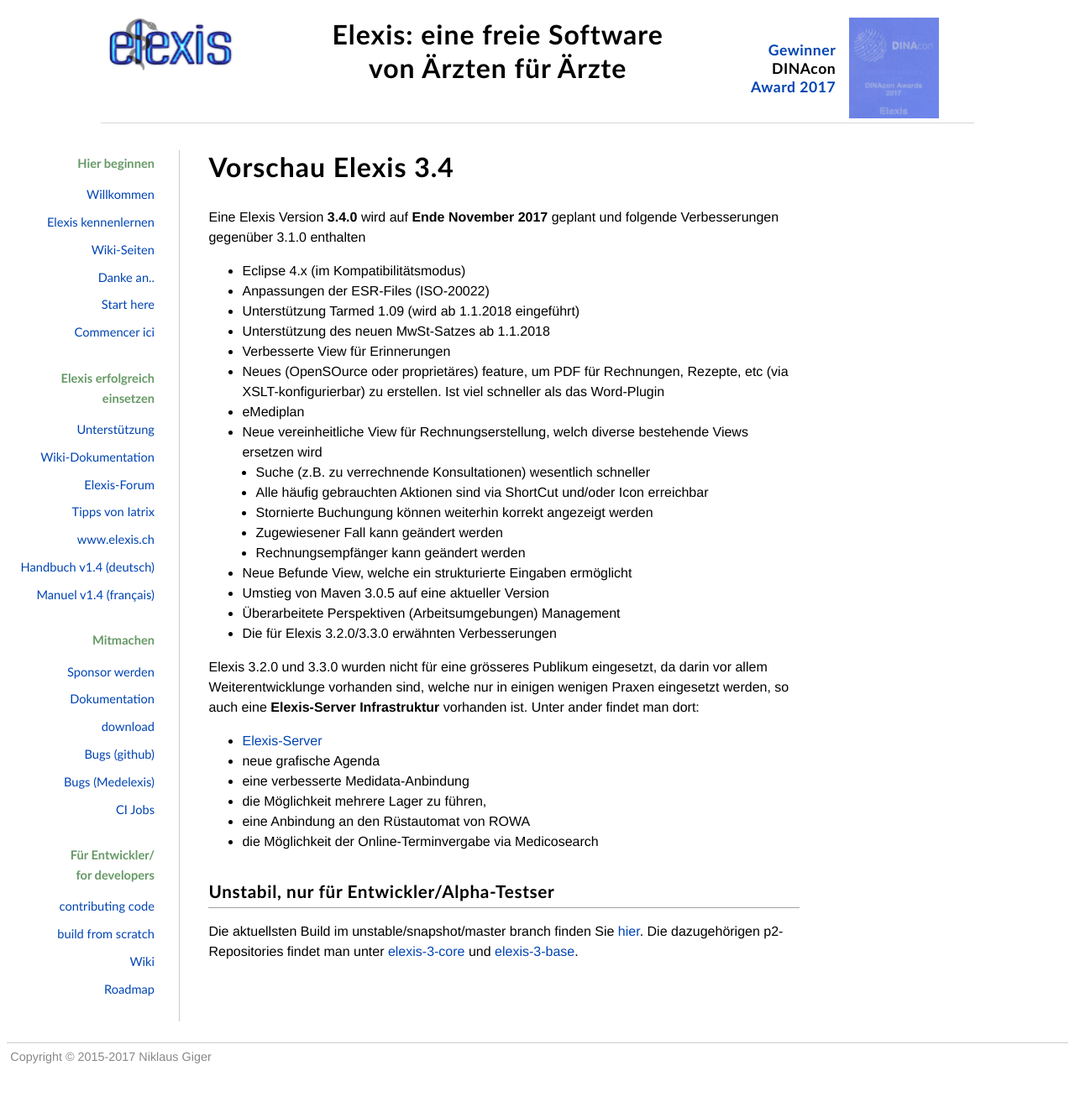
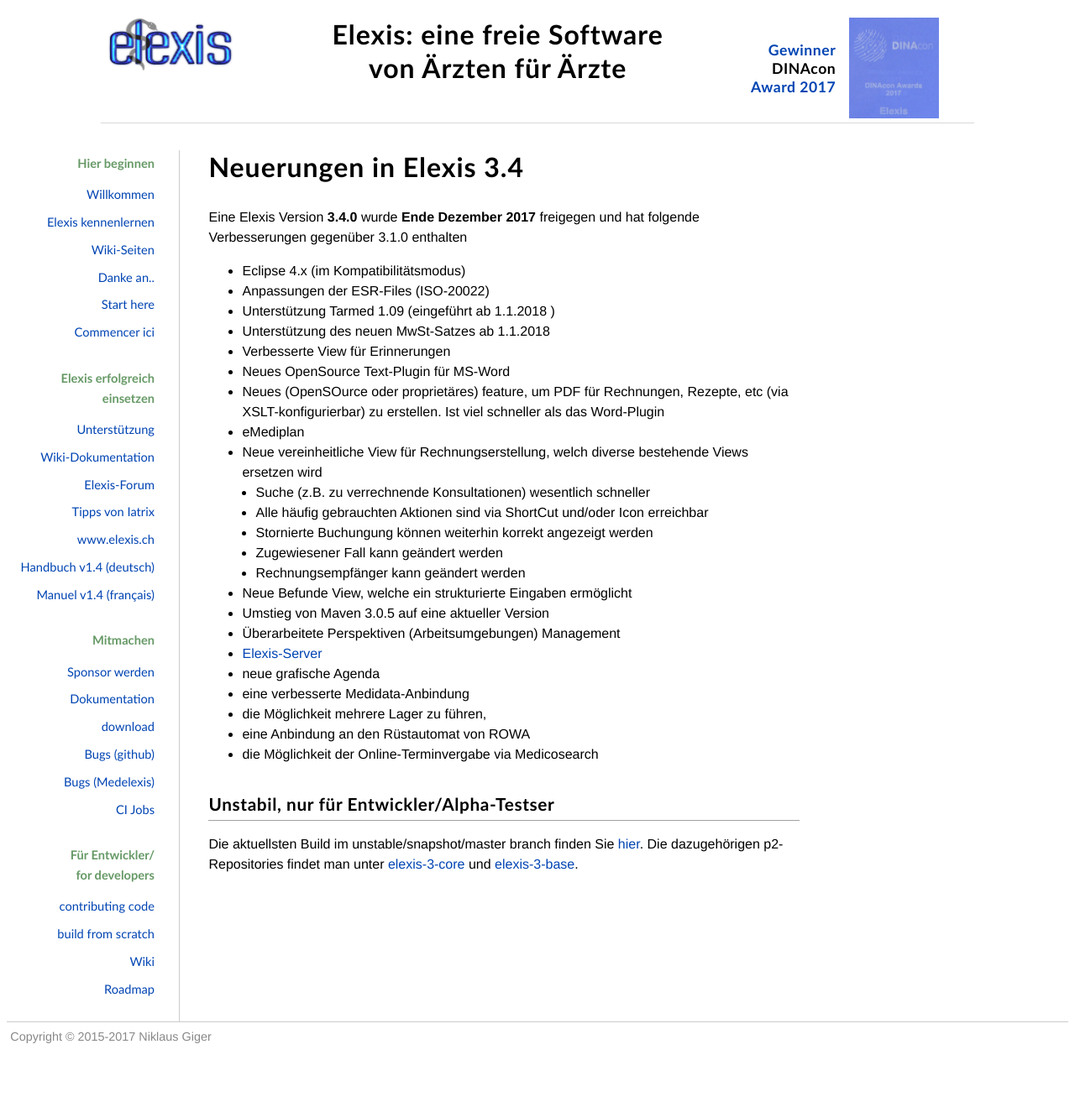
Before and after one commit to elexis/elexis.github.com, a Jekyll site: the page built from ausblick.markdown, in a window 1280 px wide. Shown: the whole page at 84% size. Built offline with Jekyll 4.4.1, drawn with Linux system fonts in a browser that asks for light colours; our own code applies the rules of GitHub Pages for plain Markdown files; after the commit the page ends 1294 px from its top, so only the background shows below that.

Commit message:
Update auf Version 3.4

```diff
--- a/ausblick.markdown
+++ b/ausblick.markdown
@@ -1,15 +1,16 @@
 ---
-title: Vorschau Elexis 3.4
+title: Neuerungen in Elexis 3.4
 permalink: ausblick.html
 ---
 
-Eine Elexis Version **3.4.0** wird auf **Ende November 2017** geplant und folgende Verbesserungen gegenüber 3.1.0 enthalten
+Eine Elexis Version **3.4.0** wurde **Ende Dezember 2017** freigegen und hat folgende Verbesserungen gegenüber 3.1.0 enthalten
 
 * Eclipse 4.x (im Kompatibilitätsmodus)
 * Anpassungen der ESR-Files (ISO-20022)
-* Unterstützung Tarmed 1.09 (wird ab 1.1.2018 eingeführt)
+* Unterstützung Tarmed 1.09 (eingeführt ab 1.1.2018 )
 * Unterstützung des neuen MwSt-Satzes ab 1.1.2018
 * Verbesserte View für Erinnerungen
+* Neues OpenSource Text-Plugin für MS-Word
 * Neues (OpenSOurce oder proprietäres) feature, um PDF für Rechnungen, Rezepte, etc (via XSLT-konfigurierbar) zu erstellen. Ist viel schneller als das Word-Plugin
 * eMediplan
 * Neue vereinheitliche View für Rechnungserstellung, welch diverse bestehende Views ersetzen wird
@@ -21,9 +22,6 @@
 * Neue Befunde View, welche ein strukturierte Eingaben ermöglicht
 * Umstieg von Maven 3.0.5 auf eine aktueller Version
 * Überarbeitete Perspektiven (Arbeitsumgebungen) Management
-* Die für Elexis 3.2.0/3.3.0 erwähnten Verbesserungen
-
-Elexis 3.2.0 und 3.3.0 wurden nicht für eine grösseres Publikum eingesetzt, da darin vor allem Weiterentwicklunge vorhanden sind, welche nur in einigen wenigen Praxen eingesetzt werden, so auch eine **Elexis-Server Infrastruktur** vorhanden ist. Unter ander findet man dort:
 * [Elexis-Server](https://github.com/elexis/elexis-server)
 * neue grafische Agenda
 * eine verbesserte Medidata-Anbindung
@@ -31,7 +29,6 @@
 * eine Anbindung an den Rüstautomat von ROWA
 * die Möglichkeit der Online-Terminvergabe via Medicosearch
 
-
 Unstabil, nur für Entwickler/Alpha-Testser
 ----
 
```
Also changed, not shown: index.markdown (+5 -2 lines).
